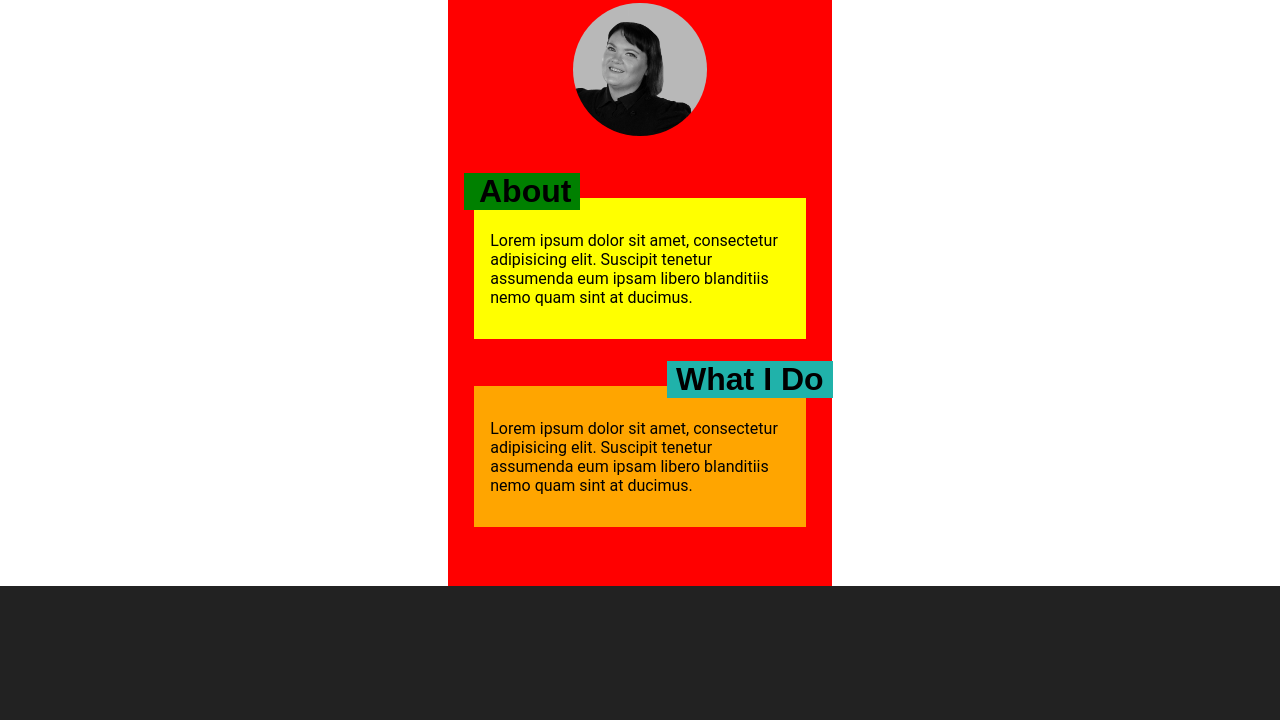
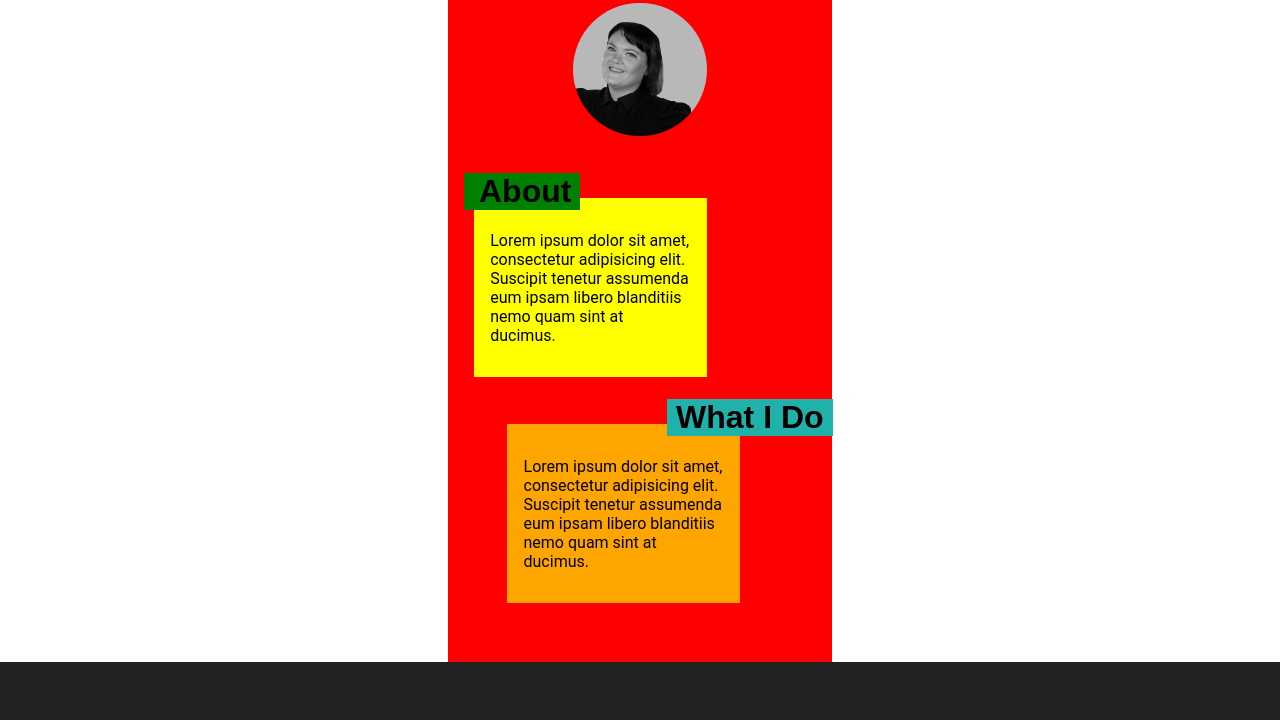
Before and after one commit to katiefrances/katiefrances.github.io, a plain HTML site: page index.html in a window 1280 px wide. Shown: the part 878-1598 px from the top of the page. Drawn offline with Linux system fonts and the light colour scheme.

Commit message:
Fix width of about divs as per wireframe

```diff
--- a/main.css
+++ b/main.css
@@ -533,7 +533,7 @@ body {
     background:yellow;
     z-index: 2;
     position: relative;
-    max-width: 100%;
+    max-width: 70%;
     padding: 5%;
     /* margin-right: 30%; */
     margin-top: -10%;
@@ -714,8 +714,9 @@ body {
     position: relative;
     margin-top: -10%;
     margin-bottom: 10%;
+    margin-left: 10%;
     max-height: 40%;
-    width: 100%;
+    width: 70%;
     padding: 5%;
   }
 }
```
